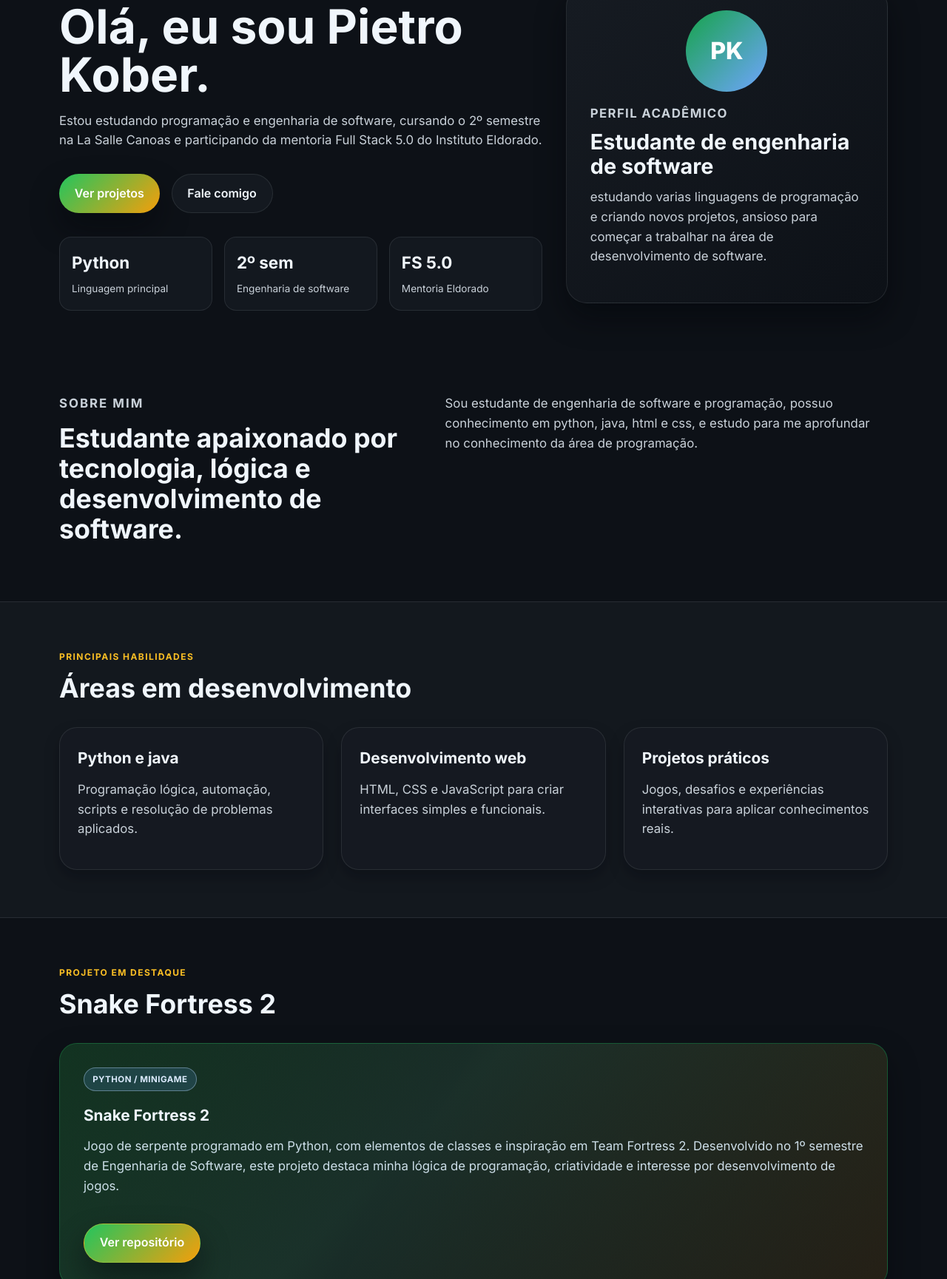
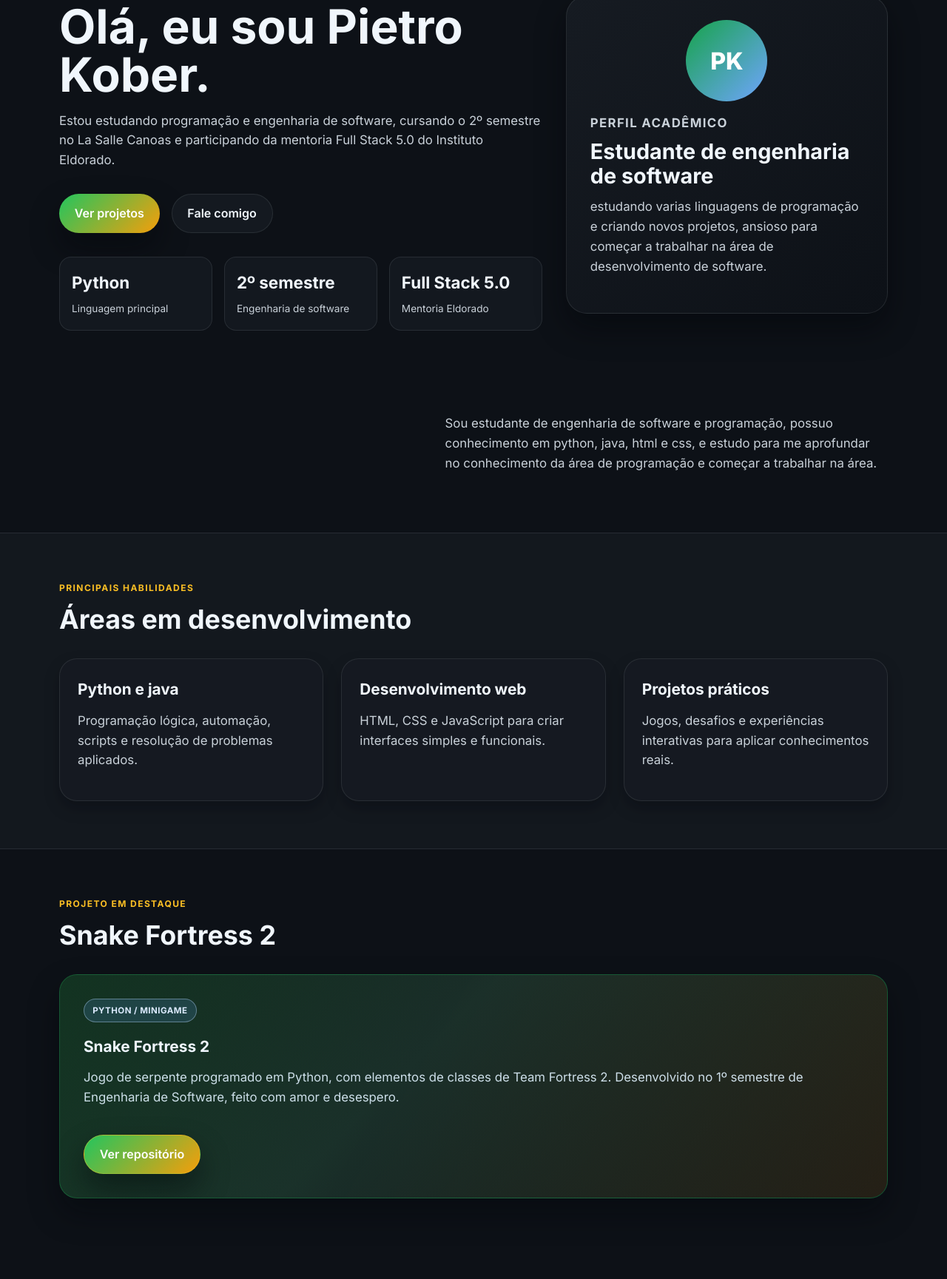
Before and after one commit to Kobermann151/Portfolio151, a plain HTML site: page index.html in a window 1280 px wide. Shown: the part 182-1911 px from the top of the page at 74% size. Drawn offline with Linux system fonts and the light colour scheme.

Commit message:
final version

```diff
--- a/index.html
+++ b/index.html
@@ -37,7 +37,7 @@
             <h1>Olá, eu sou Pietro Kober.</h1>
             <p class="intro">
               Estou estudando programação e engenharia de software, cursando o 2º semestre
-              na La Salle Canoas e participando da mentoria Full Stack 5.0 do Instituto Eldorado.
+              no La Salle Canoas e participando da mentoria Full Stack 5.0 do Instituto Eldorado.
             </p>
             <div class="actions">
               <a class="button primary" href="#projects">Ver projetos</a>
@@ -45,8 +45,8 @@
             </div>
             <ul class="mini-stats" aria-label="Resumo do perfil">
               <li><strong>Python</strong><span>Linguagem principal</span></li>
-              <li><strong>2º sem</strong><span>Engenharia de software</span></li>
-              <li><strong>FS 5.0</strong><span>Mentoria Eldorado</span></li>
+              <li><strong>2º semestre</strong><span>Engenharia de software</span></li>
+              <li><strong>Full Stack 5.0</strong><span>Mentoria Eldorado</span></li>
             </ul>
           </div>
 
@@ -67,14 +67,14 @@
       <section id="about" class="section">
         <div class="container two-column">
           <div>
-            <p class="eyebrow">Sobre mim</p>
-            <h2>Estudante apaixonado por tecnologia, lógica e desenvolvimento de software.</h2>
+            <p class="eyebrow"></p>
+            <h2></h2>
           </div>
           <div>
             <p>
               Sou estudante de engenharia de software e programação,
               possuo conhecimento em python, java, html e css, e estudo para
-              me aprofundar no conhecimento da área de programação.
+              me aprofundar no conhecimento da área de programação e começar a trabalhar na área.
             </p>
           </div>
         </div>
@@ -110,10 +110,8 @@
               <span class="project-tag">Python / Minigame</span>
               <h3>Snake Fortress 2</h3>
               <p>
-                Jogo de serpente programado em Python, com elementos de classes e inspiração
-                em Team Fortress 2. Desenvolvido no 1º semestre de Engenharia de Software,
-                este projeto destaca minha lógica de programação, criatividade e interesse por
-                desenvolvimento de jogos.
+                Jogo de serpente programado em Python, com elementos de classes de Team Fortress 2. Desenvolvido no 1º semestre de Engenharia de Software,
+                feito com amor e desespero.
               </p>
               <a
                 class="button primary project-button"
```
Also changed, not shown: Portfolio.html (+1 -12 lines).
